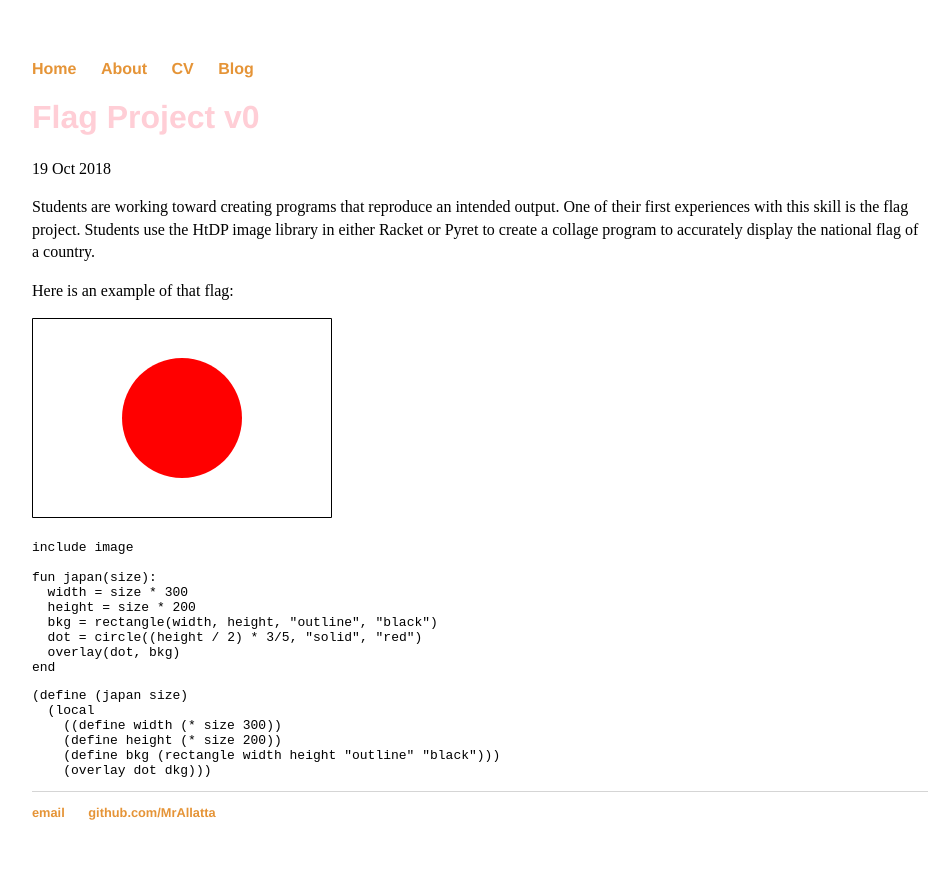
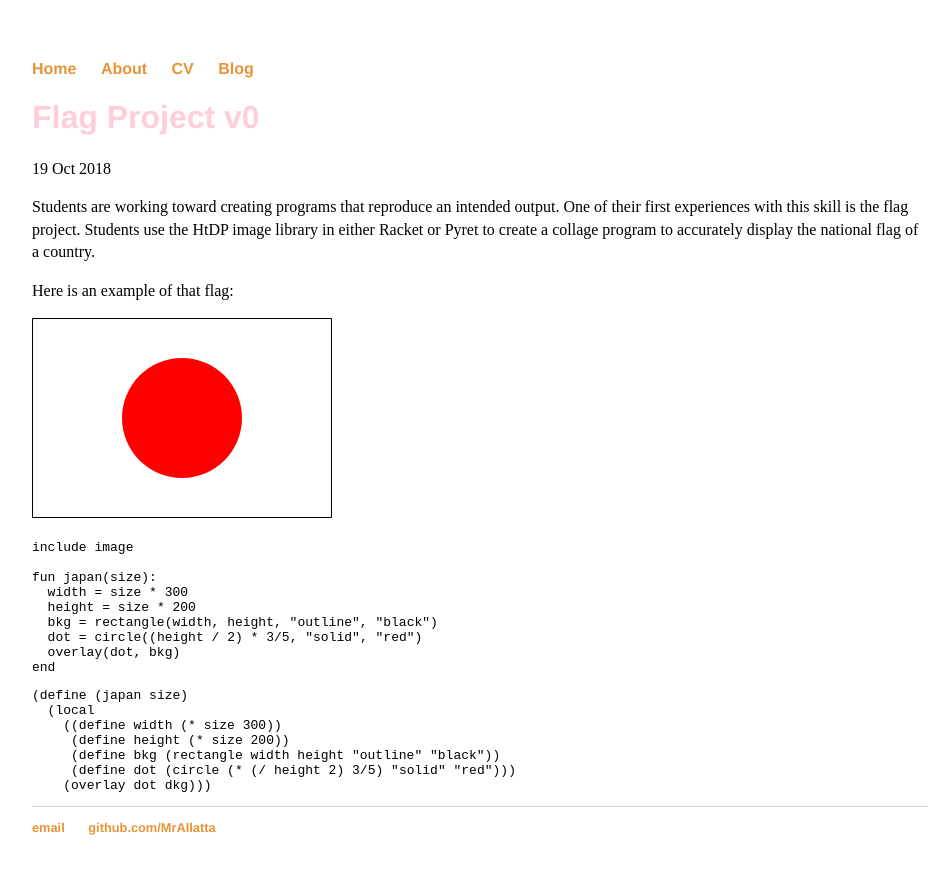
Before and after one commit to MrAllatta/sy-18-19-learning-blogs, a Jekyll site: the page built from _posts/2018-10-19-flag-project.md, in a window 1280 px wide. Shown: the top 874 px of the page, without its empty margins (160-1109 px from the left). Built offline with Jekyll 4.4.1, drawn with Linux system fonts in a browser that asks for light colours.

Commit message:
fixed scheme

`````diff
--- a/_posts/2018-10-19-flag-project.md
+++ b/_posts/2018-10-19-flag-project.md
@@ -26,7 +26,8 @@ end
 (define (japan size)
   (local
     ((define width (* size 300))
-    (define height (* size 200))
-    (define bkg (rectangle width height "outline" "black")))
+     (define height (* size 200))
+     (define bkg (rectangle width height "outline" "black"))
+     (define dot (circle (* (/ height 2) 3/5) "solid" "red")))
     (overlay dot dkg)))
 ````
`````
